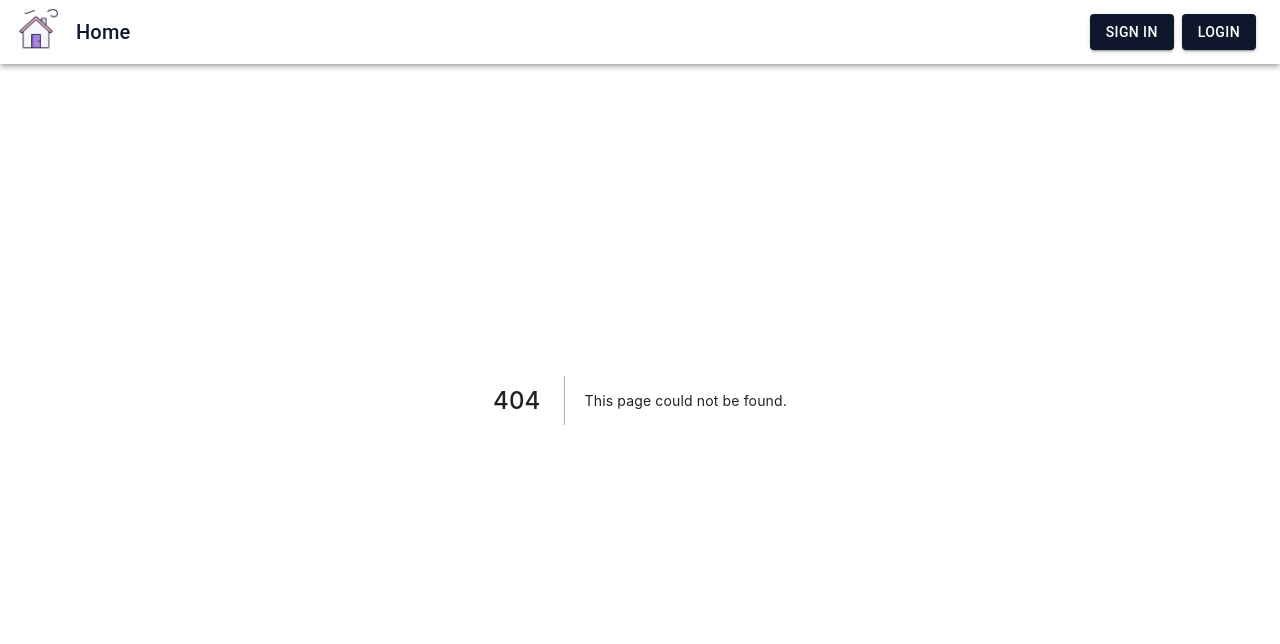
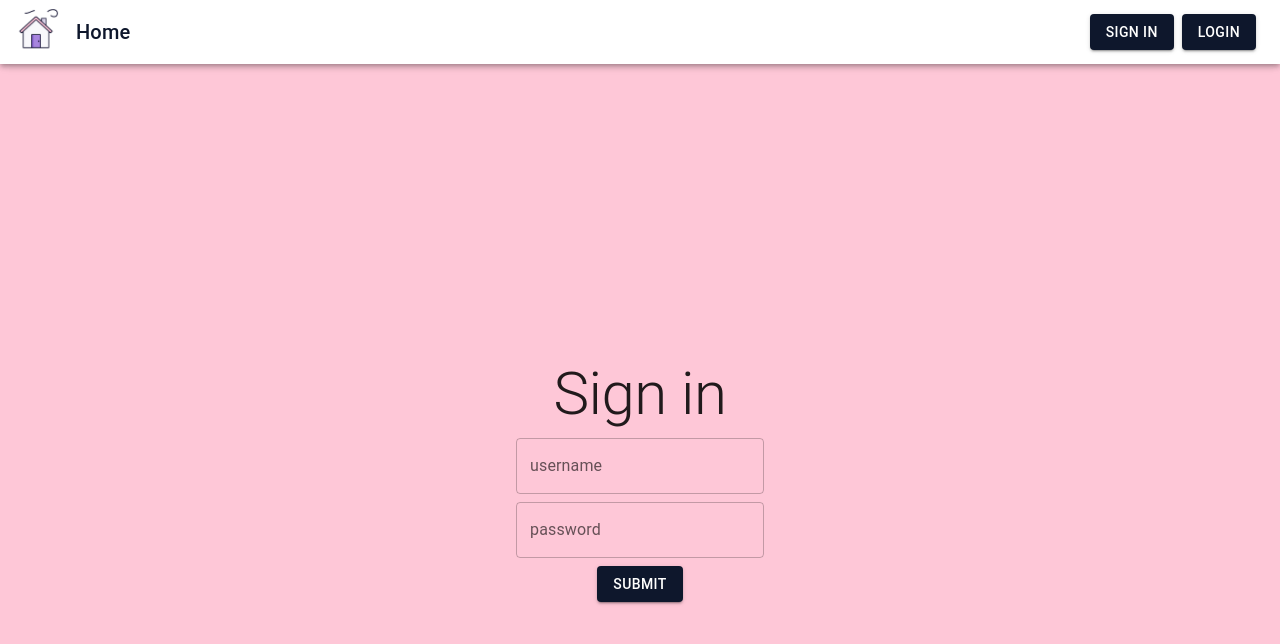
Before and after one commit to Jiseeeh/thoughts-board-v2, a Next.js app: page /signIn in a window 1280 px wide. Before the commit this address had no page. Shown: the top 644 px of the page. Built offline with nearby package versions, Linux system fonts and the light colour scheme.

Commit message:
feat: build sign in route

```diff
--- /dev/null
+++ b/pages/signIn.tsx
@@ -0,0 +1,62 @@
+import React, { useState, useEffect } from "react";
+import { Box, TextField, Stack, Typography } from "@mui/material";
+import { useForm, SubmitHandler } from "react-hook-form";
+
+import Container from "../components/Container";
+import Button from "../components/Button";
+
+type FormData = {
+  username: string;
+  password: string;
+};
+
+const SignIn: React.FC = () => {
+  const {
+    register,
+    handleSubmit,
+    formState: { errors },
+  } = useForm<FormData>();
+
+  const onSubmit: SubmitHandler<FormData> = (data) => console.log(data);
+
+  useEffect(() => {
+    window.scrollTo(0, document.body.scrollHeight);
+  });
+  return (
+    <>
+      <Container>
+        <Box
+          component="form"
+          onSubmit={handleSubmit(onSubmit)}
+          sx={{ minHeight: "100vh" }}
+        >
+          <Stack
+            spacing={1}
+            justifyContent="center"
+            alignItems="center"
+            sx={{ height: "100vh" }}
+          >
+            <Typography variant="h2">Sign in</Typography>
+            <TextField
+              label="username"
+              autoComplete="off"
+              spellCheck={false}
+              {...register("username", { required: true })}
+            />
+            {errors.username && <span>Username is required.</span>}
+            <TextField
+              label="password"
+              autoComplete="off"
+              type="password"
+              {...register("password", { required: true })}
+            />
+            {errors.password && <span>Password is required.</span>}
+            <Button submit content="Submit" />
+          </Stack>
+        </Box>
+      </Container>
+    </>
+  );
+};
+
+export default SignIn;
```
